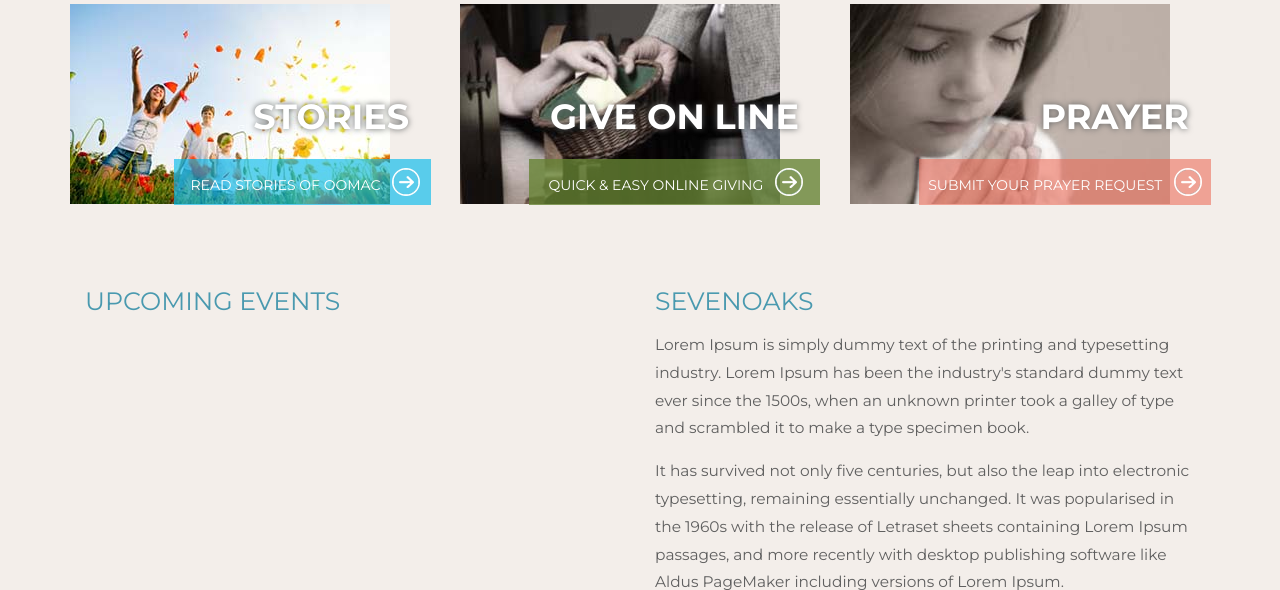
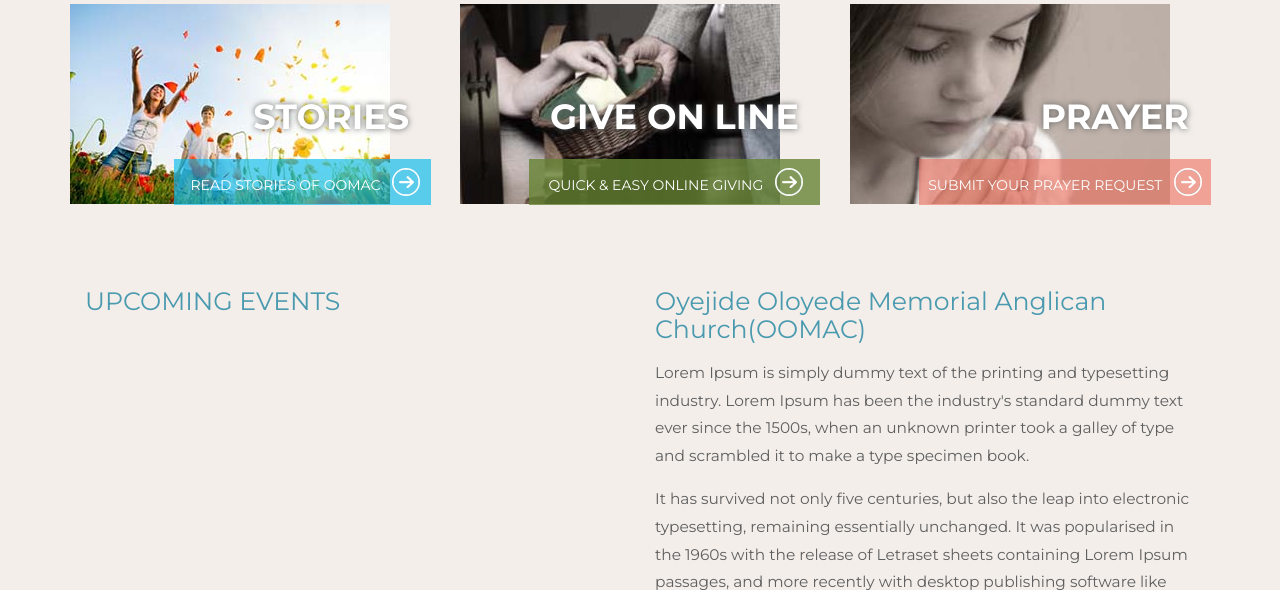
Before and after one commit to mayomi1/newoomac, a PHP site: page / in a window 1280 px wide. Shown: the part 558-1148 px from the top of the page. Run offline with PHP 8.4, Linux system fonts and the light colour scheme; data that the repository does not hold is empty.

Commit message:
Update index.php

```diff
--- a/newOomac/index.php
+++ b/newOomac/index.php
@@ -175,7 +175,7 @@
 <?php } ?>
 			</div>
 			<div class="col-md-6 oaks">
-				<h3>SEVENOAKS</h3>
+				<h3>Oyejide Oloyede Memorial Anglican Church(OOMAC)</h3>
 				<p>Lorem Ipsum is simply dummy text of the printing and typesetting industry. Lorem Ipsum has been the industry's standard dummy text ever since the 1500s, when an unknown printer took a galley of type and scrambled it to make a type specimen book.</p>
 				<p>It has survived not only five centuries, but also the leap into electronic typesetting, remaining essentially unchanged. It was popularised in the 1960s with the release of Letraset sheets containing Lorem Ipsum passages, and more recently with desktop publishing software like Aldus PageMaker including versions of Lorem Ipsum.</p>
 				<a class="read" href="#">READ MORE >></a>
```
